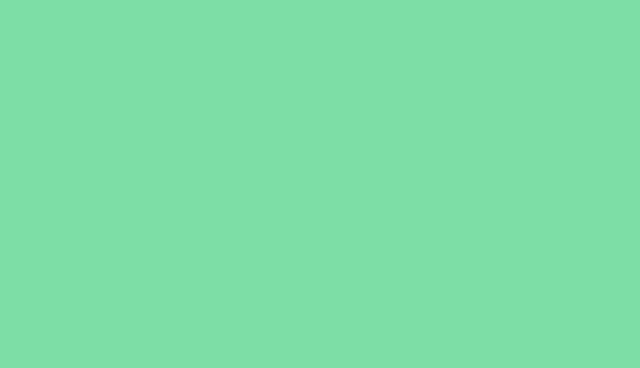
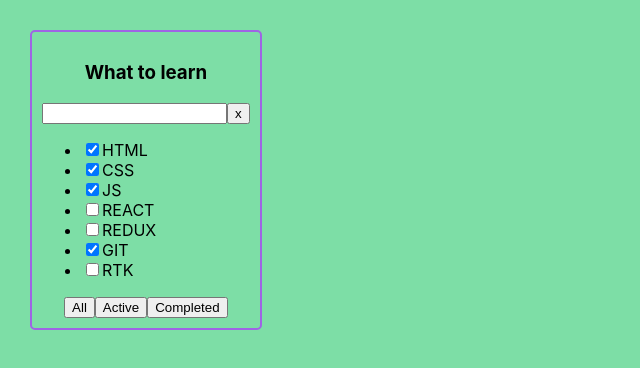
Before and after one commit to igor-minaev/todolist-repeat, a React (Create React App) app: page / in a window 1280 px wide. Shown: the top 368 px of the page, without its empty margins (0-640 px from the left). Built offline with nearby package versions, Linux system fonts and the light colour scheme.

Commit message:
add component TodoList and add styles for it

```diff
--- a/src/App.css
+++ b/src/App.css
@@ -10,21 +10,12 @@
 }
 
 .todolist {
+    border: 2px solid #9f64e5;
+    border-radius: 5px;
     padding: 10px;
-    border: 1px solid #046027;
-    border-radius: 10px;
     height: max-content;
-    background-color: #9d5ce5;
 }
 
-.buttons {
+.todolist h3, .buttons {
     text-align: center;
 }
-
-h3 {
-    text-align: center;
-}
-
-.input{
-    text-align: center;
-}
--- a/src/App.tsx
+++ b/src/App.tsx
@@ -1,10 +1,27 @@
 import React from 'react';
 import './App.css';
+import {TodoList} from './components/TodoList';
 
+export type TaskType = {
+    id: string
+    title: string
+    isDone: boolean
+}
 
 function App() {
+    const todoListTitle = 'What to learn'
+    const tasks: TaskType[] = [
+        {id: crypto.randomUUID(), title: 'HTML', isDone: true},
+        {id: crypto.randomUUID(), title: 'CSS', isDone: true},
+        {id: crypto.randomUUID(), title: 'JS', isDone: true},
+        {id: crypto.randomUUID(), title: 'REACT', isDone: false},
+        {id: crypto.randomUUID(), title: 'REDUX', isDone: false},
+        {id: crypto.randomUUID(), title: 'GIT', isDone: true},
+        {id: crypto.randomUUID(), title: 'RTK', isDone: false}
+    ]
     return (
         <div className="App">
+            <TodoList title={todoListTitle} tasks={tasks}/>
         </div>
     );
 }
--- /dev/null
+++ b/src/components/TodoList.tsx
@@ -0,0 +1,39 @@
+import React, {FC} from 'react';
+import {TaskType} from '../App';
+
+type TodoListPropsType = {
+    title: string
+    tasks: TaskType[]
+}
+export const TodoList: FC<TodoListPropsType> = (
+    {
+        title,
+        tasks
+    }) => {
+    const listItems: JSX.Element[] = tasks.map(task => {
+        return (
+            <li key={task.id}>
+                <input type="checkbox" checked={task.isDone}/>
+                <span>{task.title}</span>
+            </li>
+        )
+    })
+    const todoListForRender: JSX.Element = tasks.length
+        ? <ul>{listItems}</ul>
+        : <p>Your todoList is empty</p>
+    return (
+        <div className='todolist'>
+            <h3>{title}</h3>
+            <div>
+                <input/>
+                <button>x</button>
+            </div>
+            {todoListForRender}
+            <div className='buttons'>
+                <button>All</button>
+                <button>Active</button>
+                <button>Completed</button>
+            </div>
+        </div>
+    );
+};
```
